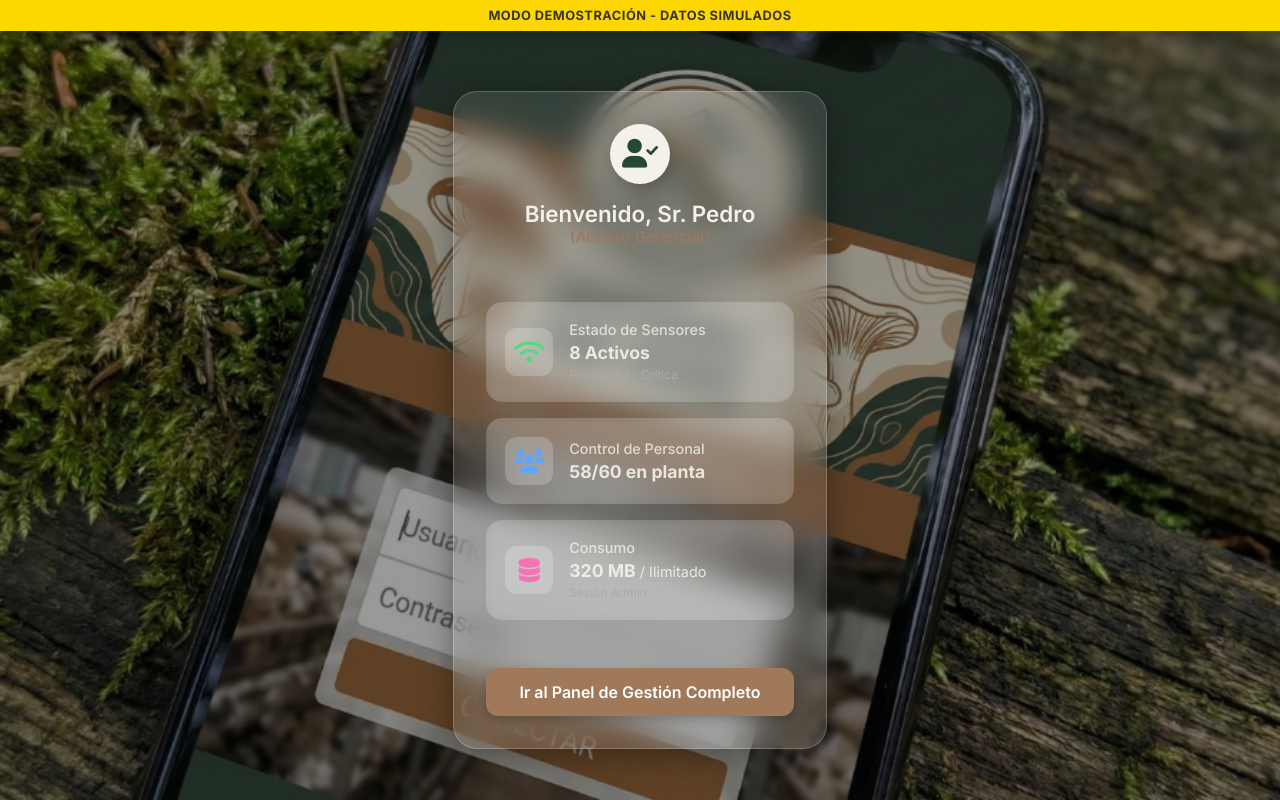
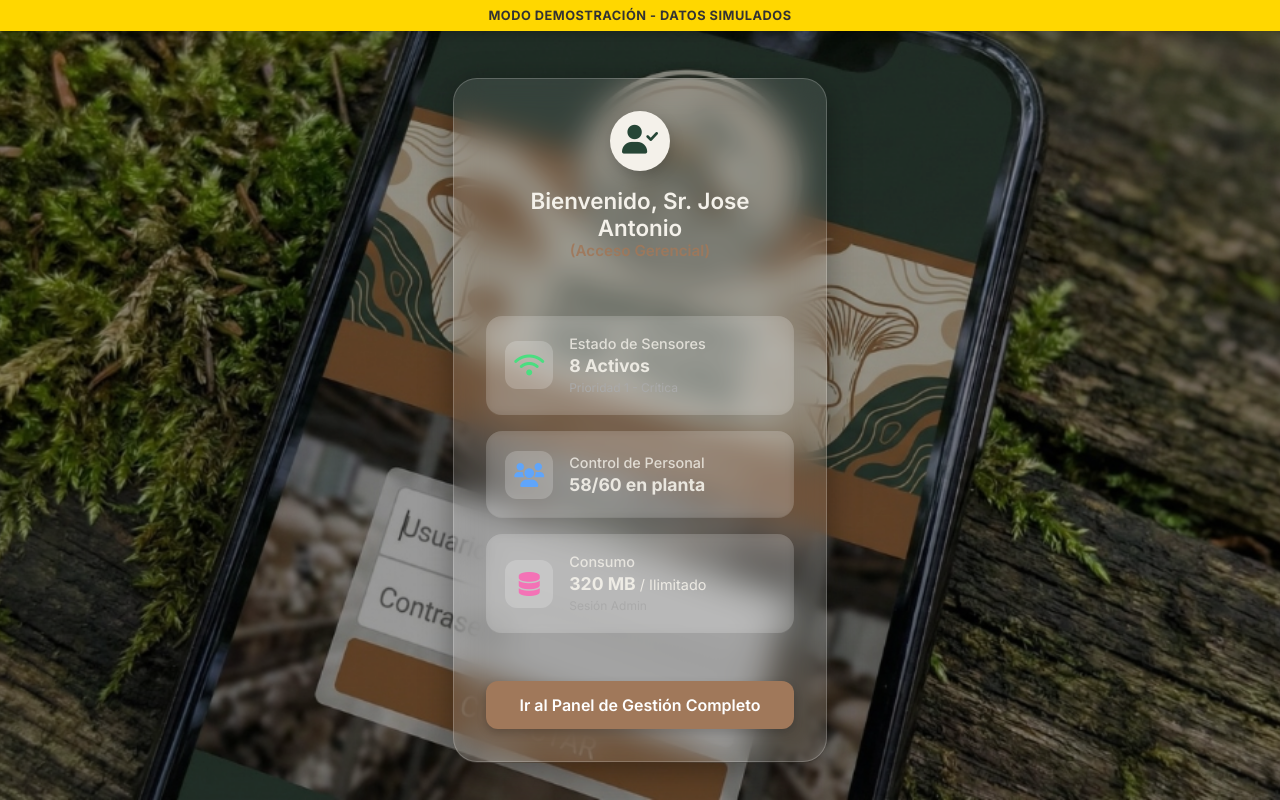
Before and after one commit to nestormcy/demo_sanpedro, a plain HTML site: page bienvenida.html in a window 1280 px wide. Drawn offline with Linux system fonts and the light colour scheme.

Commit message:
Update demo user to Jose Antonio

```diff
--- a/bienvenida.html
+++ b/bienvenida.html
@@ -1,5 +1,6 @@
 <!DOCTYPE html>
 <html lang="es">
+
 <head>
     <meta charset="UTF-8">
     <meta name="viewport" content="width=device-width, initial-scale=1.0">
@@ -7,6 +8,7 @@
     <link rel="stylesheet" href="styles.css">
     <link href="https://cdnjs.cloudflare.com/ajax/libs/font-awesome/6.0.0/css/all.min.css" rel="stylesheet">
 </head>
+
 <body>
 
     <div class="demo-ribbon">
@@ -20,7 +22,7 @@
                 <div class="logo-circle" style="width: 60px; height: 60px; font-size: 1.8rem; margin-bottom: 1rem;">
                     <i class="fa-solid fa-user-check"></i>
                 </div>
-                <h2>Bienvenido, Sr. Pedro</h2>
+                <h2>Bienvenido, Sr. Jose Antonio</h2>
                 <p style="color: var(--color-earth); font-weight: 600;">(Acceso Gerencial)</p>
             </div>
 
@@ -71,4 +73,5 @@
     </div>
 
 </body>
+
 </html>
```
Also changed, not shown: index.html (+7 -2 lines).
